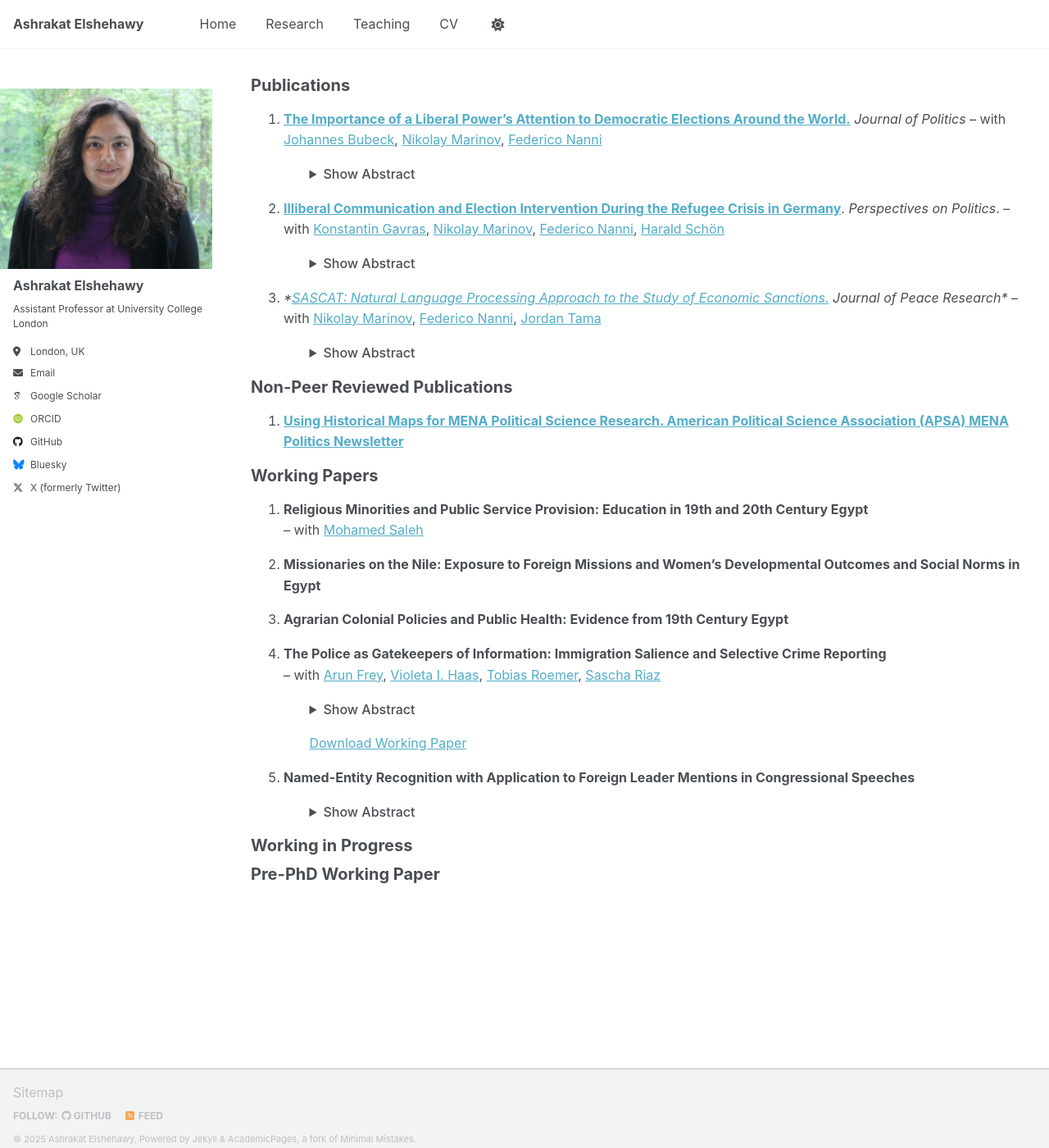
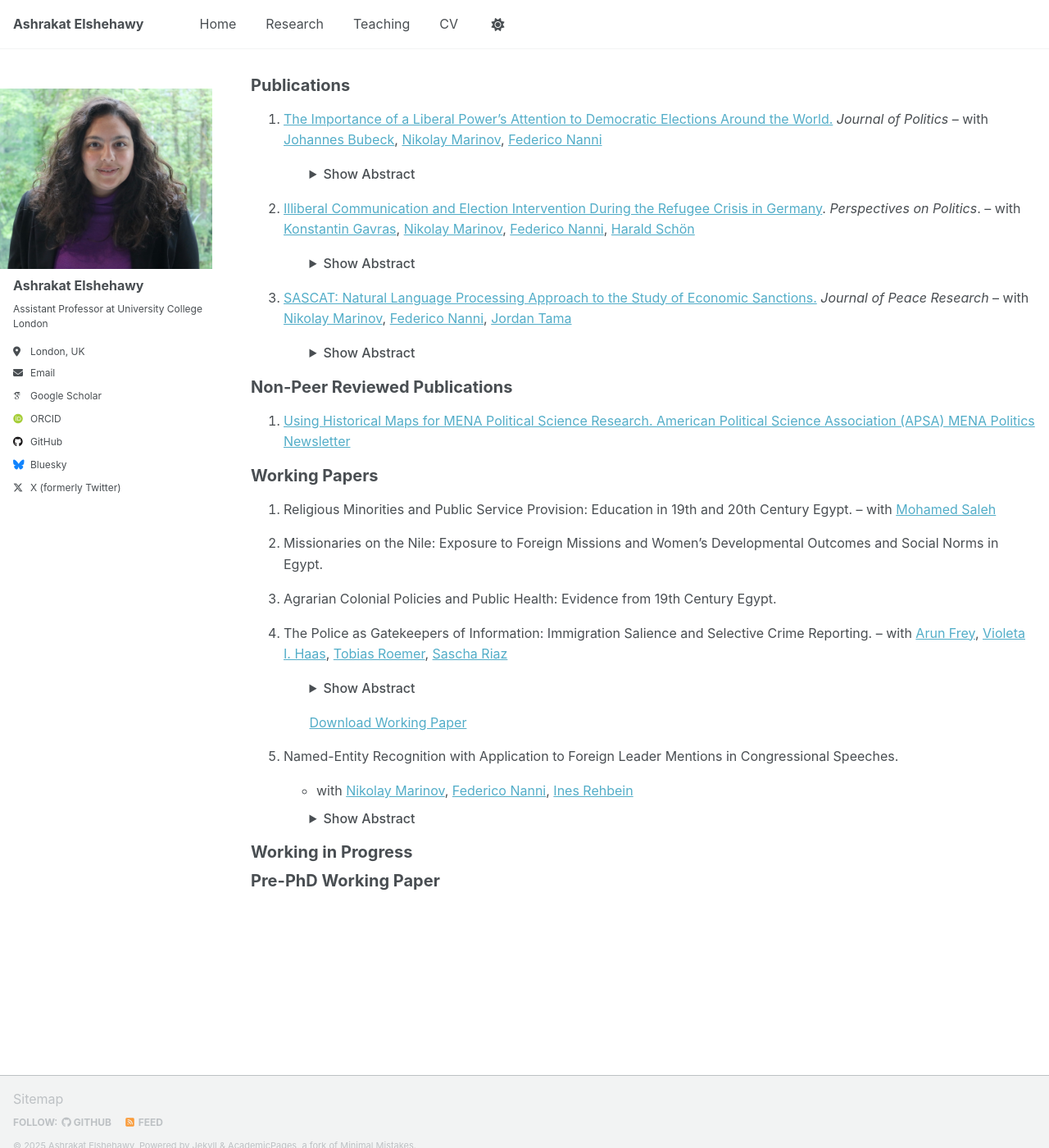
Before and after one commit to aelshehawy/aelshehawy.github.io, a Jekyll site: the page built from _pages/research.md, in a window 1280 px wide and 1400 px high. Shown: the whole window at 82% size. Built offline with Jekyll 4.4.1, drawn with Linux system fonts in a browser that asks for light colours; some web fonts are replaced; a script that is not in the unit is left out.

Commit message:
update research

```diff
--- a/_pages/research.md
+++ b/_pages/research.md
@@ -6,7 +6,7 @@ author_profile: true
 ---
 
 
-1. **[The Importance of a Liberal Power’s Attention to Democratic Elections Around the World.](https://www.journals.uchicago.edu/doi/abs/10.1086/734276?journalCode=jop)**  _Journal of Politics_
+1. [The Importance of a Liberal Power’s Attention to Democratic Elections Around the World.](https://www.journals.uchicago.edu/doi/abs/10.1086/734276?journalCode=jop)  _Journal of Politics_
 -- with [Johannes Bubeck](https://sites.google.com/view/johannesbubeck), [Nikolay Marinov](https://www.gu.se/en/about/find-staff/nikolaymarinov), [Federico Nanni](https://www.turing.ac.uk/people/researchers/federico-nanni)
 
    <details class="pub-abstract">
@@ -17,7 +17,7 @@ author_profile: true
 
 
 
-2. **[Illiberal Communication and Election Intervention During the Refugee Crisis in Germany](https://www.cambridge.org/core/journals/perspectives-on-politics/article/illiberal-communication-and-election-intervention-during-the-refugee-crisis-in-germany/67D75BA42AD1EC04109A80F711A0A882)**. _Perspectives on Politics_.
+2. [Illiberal Communication and Election Intervention During the Refugee Crisis in Germany](https://www.cambridge.org/core/journals/perspectives-on-politics/article/illiberal-communication-and-election-intervention-during-the-refugee-crisis-in-germany/67D75BA42AD1EC04109A80F711A0A882). _Perspectives on Politics_.
 -- with [Konstantin Gavras](https://konstantin.gavras.de/), [Nikolay Marinov](https://www.gu.se/en/about/find-staff/nikolaymarinov), [Federico Nanni](https://www.turing.ac.uk/people/researchers/federico-nanni), [Harald Schön](https://www.sowi.uni-mannheim.de/schoen/)
 
    <details class="pub-abstract">
@@ -28,7 +28,7 @@ author_profile: true
 
 
 
-3. **[SASCAT: Natural Language Processing Approach to the Study of Economic Sanctions.](https://journals.sagepub.com/doi/10.1177/00223433221088712)* _Journal of Peace Research*_
+3. [SASCAT: Natural Language Processing Approach to the Study of Economic Sanctions.](https://journals.sagepub.com/doi/10.1177/00223433221088712) _Journal of Peace Research_
 -- with [Nikolay Marinov](https://www.gu.se/en/about/find-staff/nikolaymarinov), [Federico Nanni](https://www.turing.ac.uk/people/researchers/federico-nanni), [Jordan Tama](https://www.jordantama.com/)
 
    <details class="pub-abstract">
@@ -40,19 +40,19 @@ author_profile: true
 
 # **Non-Peer Reviewed Publications**
 
-4. **[Using Historical Maps for MENA Political Science Research. American Political Science Association (APSA) MENA Politics Newsletter](https://apsamena.org/wp-content/uploads/2021/04/10.-Elshehawy_finalcorrections-FINAL.pdf)**
+4. [Using Historical Maps for MENA Political Science Research. American Political Science Association (APSA) MENA Politics Newsletter](https://apsamena.org/wp-content/uploads/2021/04/10.-Elshehawy_finalcorrections-FINAL.pdf)
 
 
 # **Working Papers**
 
-1. **Religious Minorities and Public Service Provision: Education in 19th and 20th Century Egypt**
+1. Religious Minorities and Public Service Provision: Education in 19th and 20th Century Egypt.
    – with [Mohamed Saleh](https://sites.google.com/site/mohamedsalehecon/home)
 
-2. **Missionaries on the Nile: Exposure to Foreign Missions and Women’s Developmental Outcomes and Social Norms in Egypt**
+2. Missionaries on the Nile: Exposure to Foreign Missions and Women’s Developmental Outcomes and Social Norms in Egypt.
 
-3. **Agrarian Colonial Policies and Public Health: Evidence from 19th Century Egypt**
+3. Agrarian Colonial Policies and Public Health: Evidence from 19th Century Egypt.
 
-4. **The Police as Gatekeepers of Information: Immigration Salience and Selective Crime Reporting**
+4. The Police as Gatekeepers of Information: Immigration Salience and Selective Crime Reporting.
    – with  [Arun Frey](https://arunfrey.github.io), [Violeta I. Haas](https://violeta-haas.github.io/), [Tobias Roemer](https://www.nuffield.ox.ac.uk/people/profiles/tobias-roemer/), [Sascha Riaz](https://saschariaz.com)
 
    <details class="pub-abstract">
@@ -64,7 +64,8 @@ author_profile: true
      <a href="https://doi.org/10.31235/osf.io/trhys_v1">Download Working Paper</a>
    </p>
 
-5. **Named-Entity Recognition with Application to Foreign Leader Mentions in Congressional Speeches**
+5. Named-Entity Recognition with Application to Foreign Leader Mentions in Congressional Speeches.
+- with [Nikolay Marinov](https://www.gu.se/en/about/find-staff/nikolaymarinov), [Federico Nanni](https://www.turing.ac.uk/people/researchers/federico-nanni), [Ines Rehbein](https://www.uni-mannheim.de/dws/people/researchers/postdoctoral-research-fellows/dr-ines-rehbein/)
 
    <details class="pub-abstract">
      <summary>Show Abstract</summary>
```
